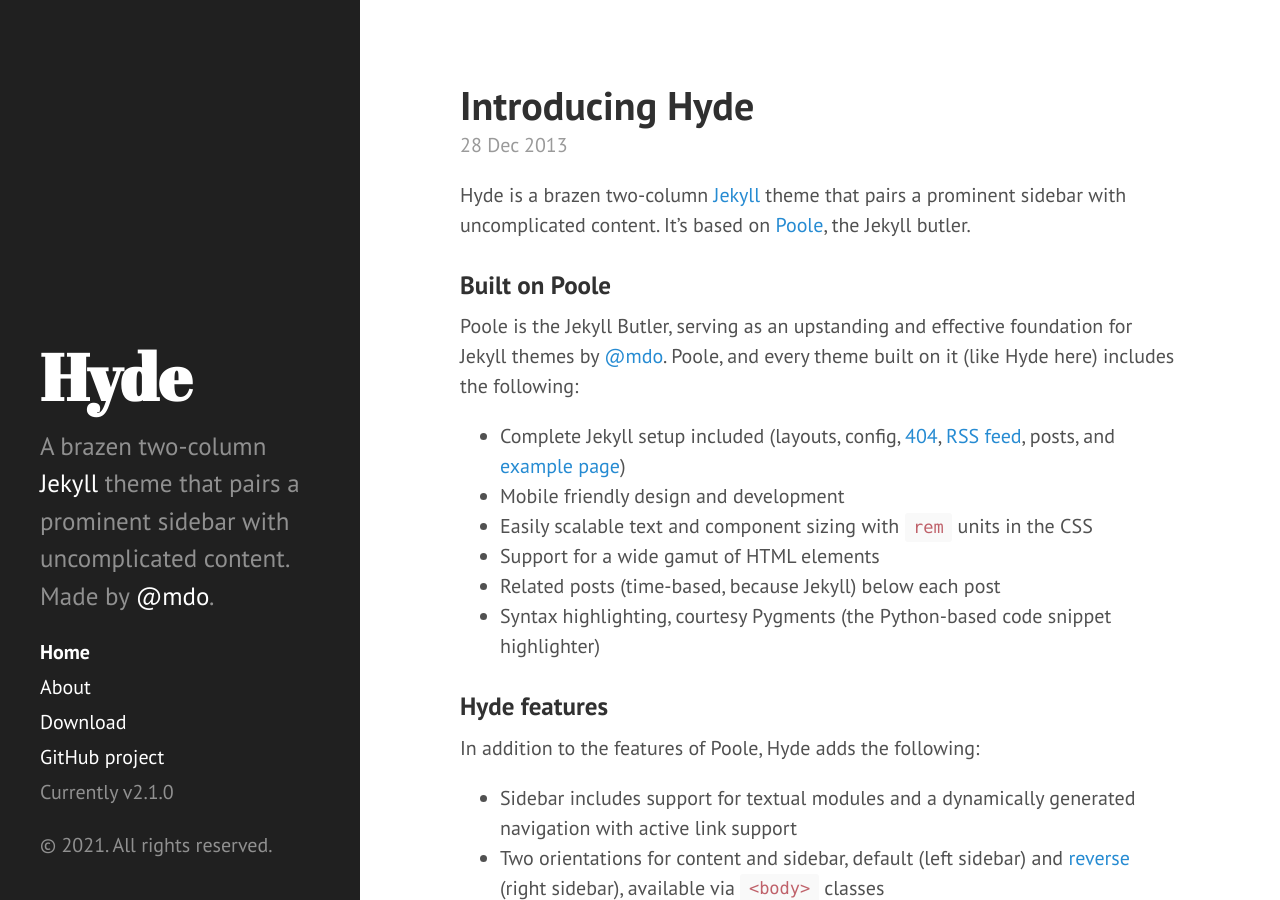
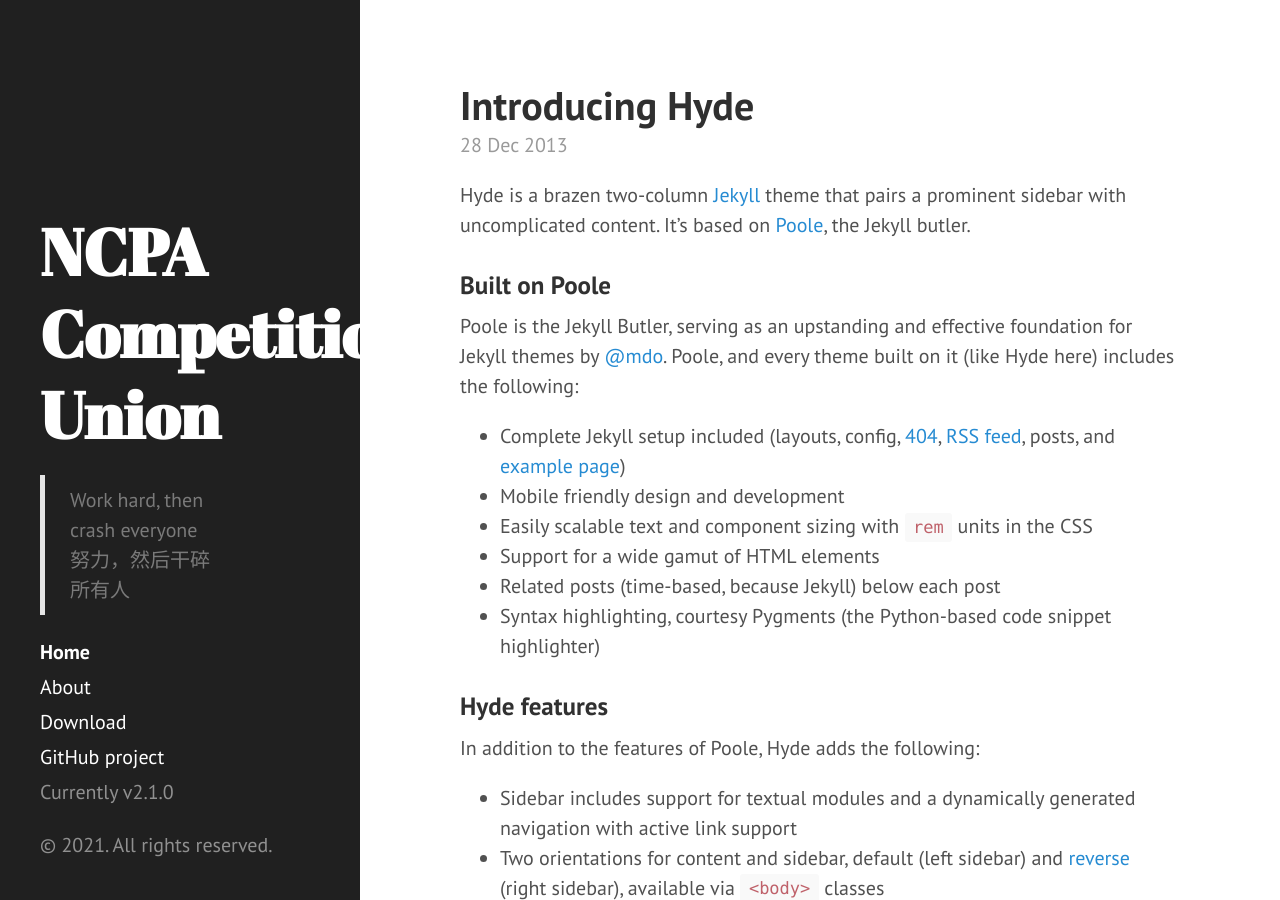
Before and after one commit to ncpacu/NCU-Website, a Jekyll site: the page built from index.html, in a window 1280 px wide and 900 px high. Built offline with Jekyll 4.4.1, drawn with Linux system fonts in a browser that asks for light colours; the list of posts is cut into pages by our own code.

Commit message:
update info

```diff
--- a/CNAME
+++ /dev/null
@@ -1 +0,0 @@
-hyde.getpoole.com
--- a/_config.yml
+++ b/_config.yml
@@ -8,9 +8,9 @@ permalink:        pretty
 plugins: [jekyll-paginate]
 
 # Setup
-title:            Hyde
+title:            NCPA Competition Union
 tagline:          'A Jekyll theme'
-description:      'A brazen two-column <a href="http://jekyllrb.com" target="_blank">Jekyll</a> theme that pairs a prominent sidebar with uncomplicated content. Made by <a href="https://twitter.com/mdo" target="_blank">@mdo</a>.'
+description:      '<blockquote id="slogan">Work hard, then crash everyone <br> 努力，然后干碎所有人</blockquote>'
 url:              http://hyde.getpoole.com
 baseurl:          /
 
```
